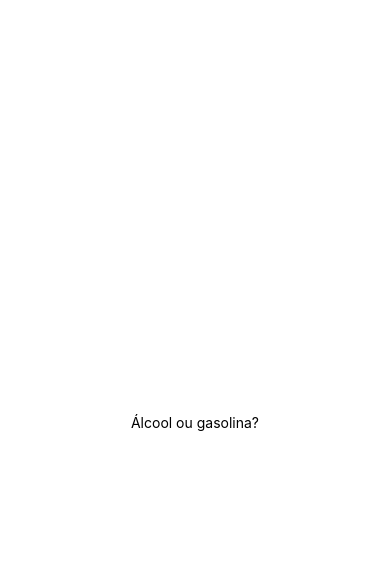
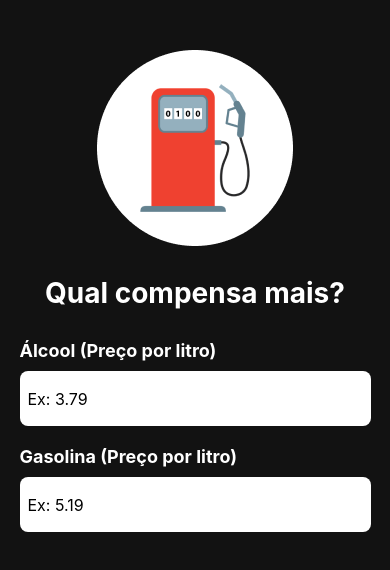
Before and after one commit to Ericlesf/alcoolGasolina, a React Native app: screen / in a window 390 px wide. Shown: the top 570 px of the page. Built offline with nearby package versions, Linux system fonts and the light colour scheme.

Commit message:
Logo + inputs Álcool e Gasolina adicionados

```diff
--- a/App.js
+++ b/App.js
@@ -1,10 +1,29 @@
 import { StatusBar } from 'expo-status-bar';
-import { StyleSheet, Text, View } from 'react-native';
+import { StyleSheet, Text, View, Image, TextInput } from 'react-native';
 
 export default function App() {
   return (
     <View style={styles.container}>
-      <Text>Álcool ou gasolina?</Text>
+
+      <Image
+        style={styles.logo}
+        source={require('./assets/logo.png')} />
+      <Text style={styles.titulo}>Qual compensa mais?</Text>
+
+      <View style={styles.inputContainer}>
+
+        <Text style={styles.inputTitulo}>Álcool (Preço por litro)</Text>
+        <TextInput
+          style={styles.input}
+          placeholder='Ex: 3.79'/>
+
+        <Text style={styles.inputTitulo}>Gasolina (Preço por litro)</Text>
+        <TextInput
+          style={styles.input}
+          placeholder='Ex: 5.19'/>
+
+      </View>
+
       <StatusBar style="auto" />
     </View>
   );
@@ -13,8 +32,36 @@ export default function App() {
 const styles = StyleSheet.create({
   container: {
     flex: 1,
-    backgroundColor: '#fff',
+    backgroundColor: '#121212',
     alignItems: 'center',
-    justifyContent: 'center',
   },
+  logo: {
+    marginTop: 50
+  },
+  titulo: {
+    color: "#FFF",
+    fontSize: 28,
+    marginTop: 30,
+    fontWeight: 'bold'
+  },
+  inputContainer: {
+    flex: 1,
+    width: '90%',
+    marginTop: 30,
+  },
+  inputTitulo: {
+    color: '#FFF',
+    fontSize: 18,
+    fontWeight: 'bold'
+  },
+  input: {
+    width: "100%",
+    backgroundColor: '#FFF',
+    height: 55,
+    fontSize: 16,
+    marginTop: 10,
+    borderRadius: 8,
+    padding: 8,
+    marginBottom: 20
+  }
 });
```
Also changed, not shown: assets/gas.png (added), assets/logo.png (added).
